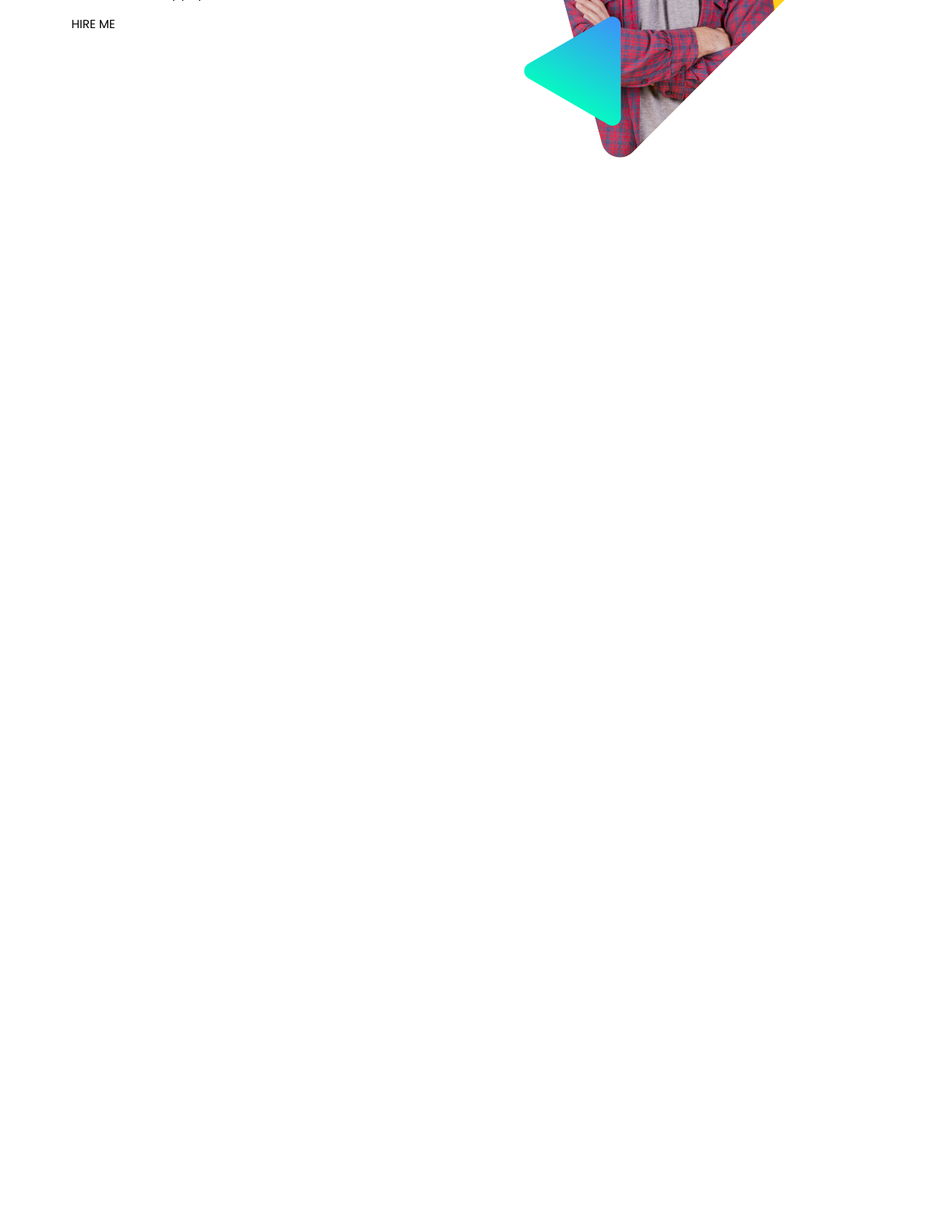
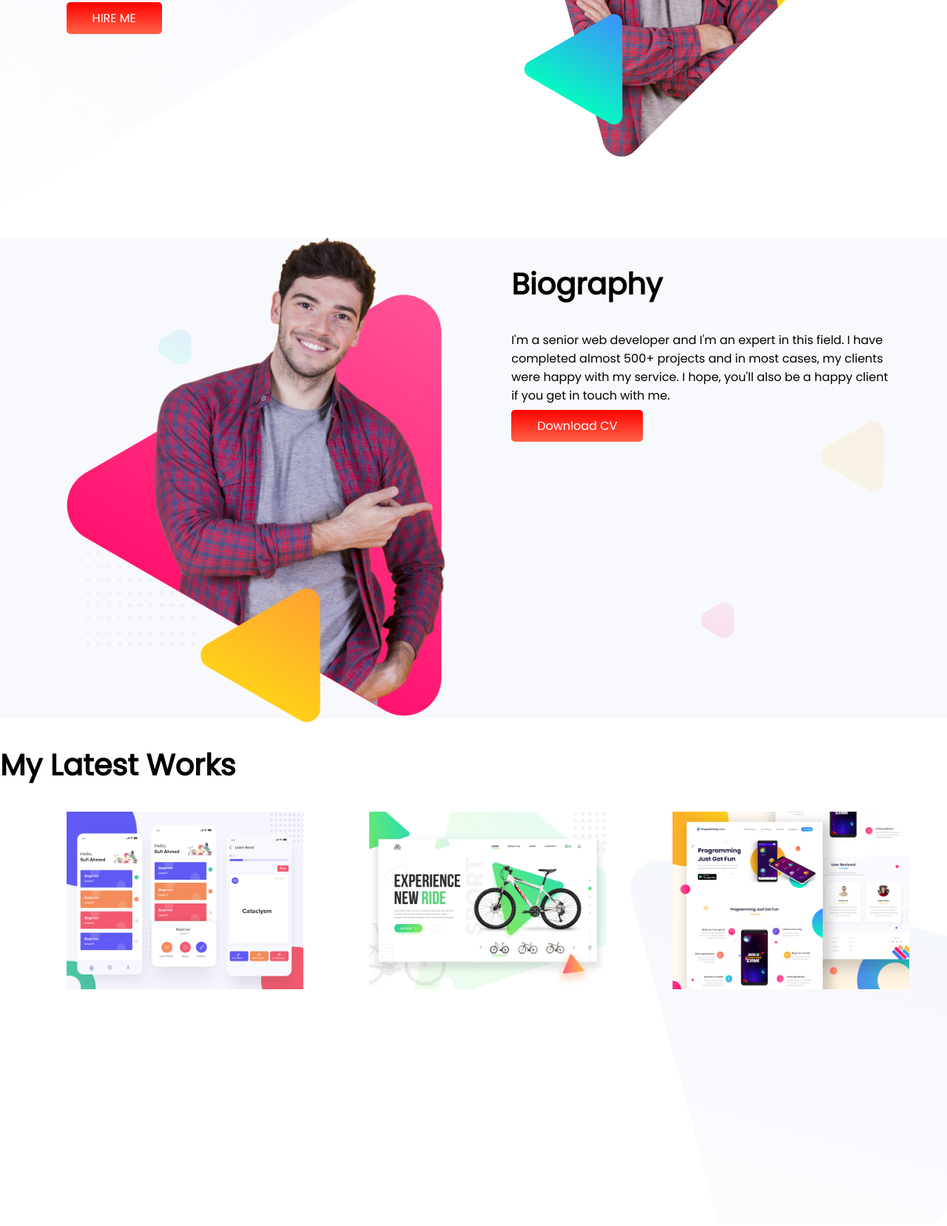
Before and after one commit to seyemdfl/first-assignment, a plain HTML site: page index.html in a window 1280 px wide. Shown: the part 329-1986 px from the top of the page at 74% size. Before the commit the page ends 800 px from the top, so only its background shows below. Drawn offline with Linux system fonts and the light colour scheme.

Commit message:
assignment done

```diff
--- a/index.html
+++ b/index.html
@@ -8,14 +8,45 @@
     <link rel="stylesheet" href="style.css">
 </head>
 <body>
-    <section>
+    <section class="first-banner">
         <div class="first-division">
             <h1>Hi I'm</h1>
             <h1><span class="name-highlighted">Mr. Sayem</span></h1>
             <p>You might saw me jumping, climbing buildings, and stopping trains. But nobody pays me a dime for that work.</p>
-            <p>HIRE ME</p>
+            <a class="button-link" target="_blank" href="https://www.facebook.com/seyemdfl">HIRE ME</a>
         </div>
         <div class="first-division"><img src="images/peter.png" alt=""></div>
     </section>
+    <section class="Bio-area">
+        <div class="first-division">
+            <img src="images/peter_dream.png" alt="">
+        </div>
+        <div class="first-division">
+            <h2>Biography</h2>
+            <p>I'm a senior web developer and I'm an expert in this field. I have completed almost 500+ projects and in most cases, my clients were happy with my service. I hope, you'll also be a happy client if you get in touch with me.</p>
+            <a class="button-link" target="_blank" href="https://www.facebook.com/seyemdfl">Download CV</a>
+        </div>
+    </section>
+    <section class="latest-works">
+        <h2>My Latest Works</h2>
+        <div class="work-area"><img src="images/latest-work/work-1.png" alt=""></div>
+        <div class="work-area"><img src="images/latest-work/work-2.jpg" alt=""></div>
+        <div class="work-area"><img src="images/latest-work/work-3.jpg" alt=""></div>
+    </section>
+    <section>
+        <div class="clients-area">
+
+        </div>
+        <div class="clients-area">
+            <h2>What My Clients Say!</h2>
+            <h3>Bruce Moccy</h3>
+            <p>Founder & CEO Alies</p>
+            <p id="clients-speech">A very sweet comment made by the client. A brief description of his company and activities.</p>
+            <p class="finishing">Leave me a message in myemailaddress@gmail.com</p>
+        </div>
+        <div class="clients-area">
+
+        </div>
+    </section>
 </body>
 </html>
--- a/style.css
+++ b/style.css
@@ -1,8 +1,12 @@
 body{
+    margin: 0px;
     font-family: 'Poppins', sans-serif;
 }
 h1{
     font-size: 50px;
+}
+h2{
+    font-size: 40px;
 }
 .name-highlighted{
     color: red;
@@ -16,3 +20,39 @@ h1{
 .first-division img{
     width: 100%;
 }
+.first-banner{
+    background-image: url("Images/header-bg.png");
+}
+section{
+    height: 500px;
+    padding-bottom: 150px;
+}
+.button-link{
+    text-decoration: none;
+    background-image: linear-gradient(red, tomato);
+    padding: 10px 35px;
+    border-radius: 5px;
+    color: white;
+    font-weight: 500;
+}
+.Bio-area{
+    background-image: url(images/biography-bg.png);
+    background-size: 100%;
+    background-position: left;
+}
+.work-area img{
+    width: 25%;
+    float: left;
+    margin-left: 5%;
+    padding-left: 2%;
+}
+.latest-works{
+    background-image: url(images/latest-work-bg.png);
+    background-size: 100%;
+}
+.clients-area{
+    text-align: center;
+}
+.clients-speech{
+    width: 20%; 50%, 20%
+}
```
